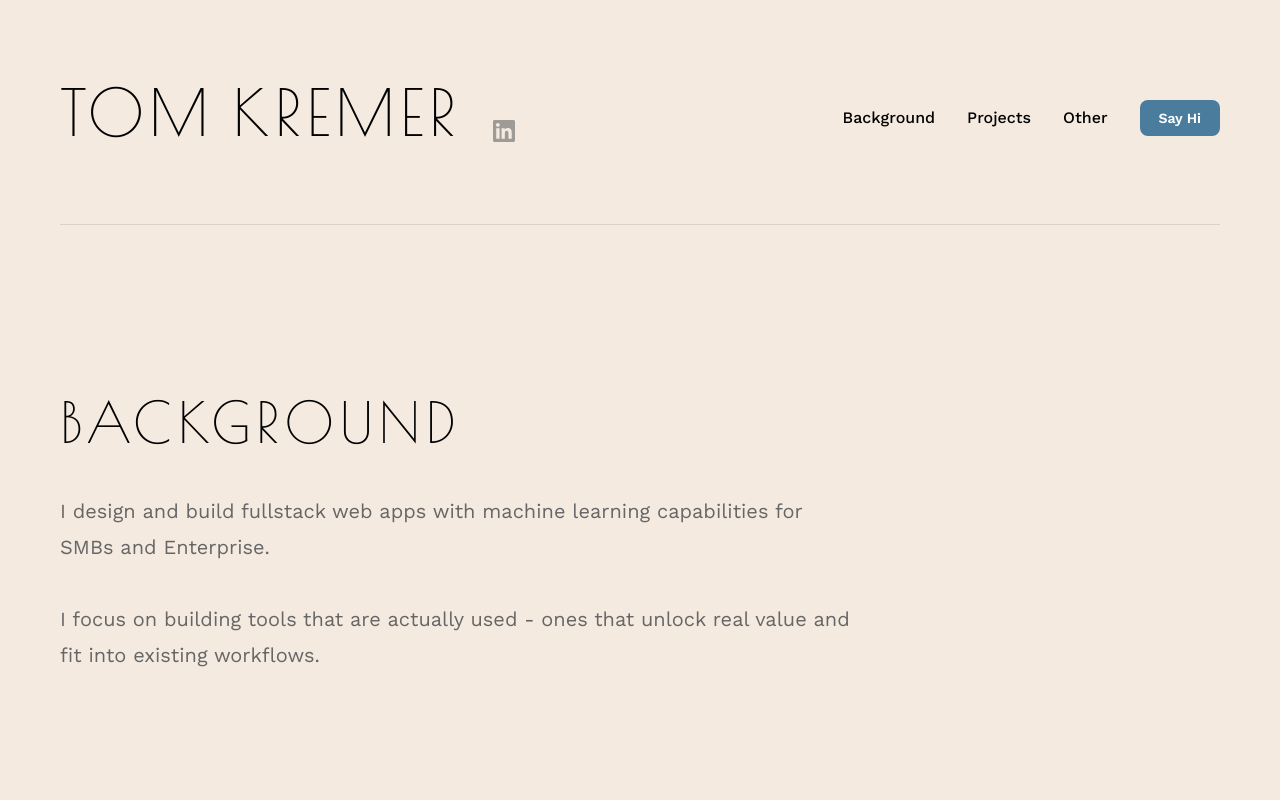
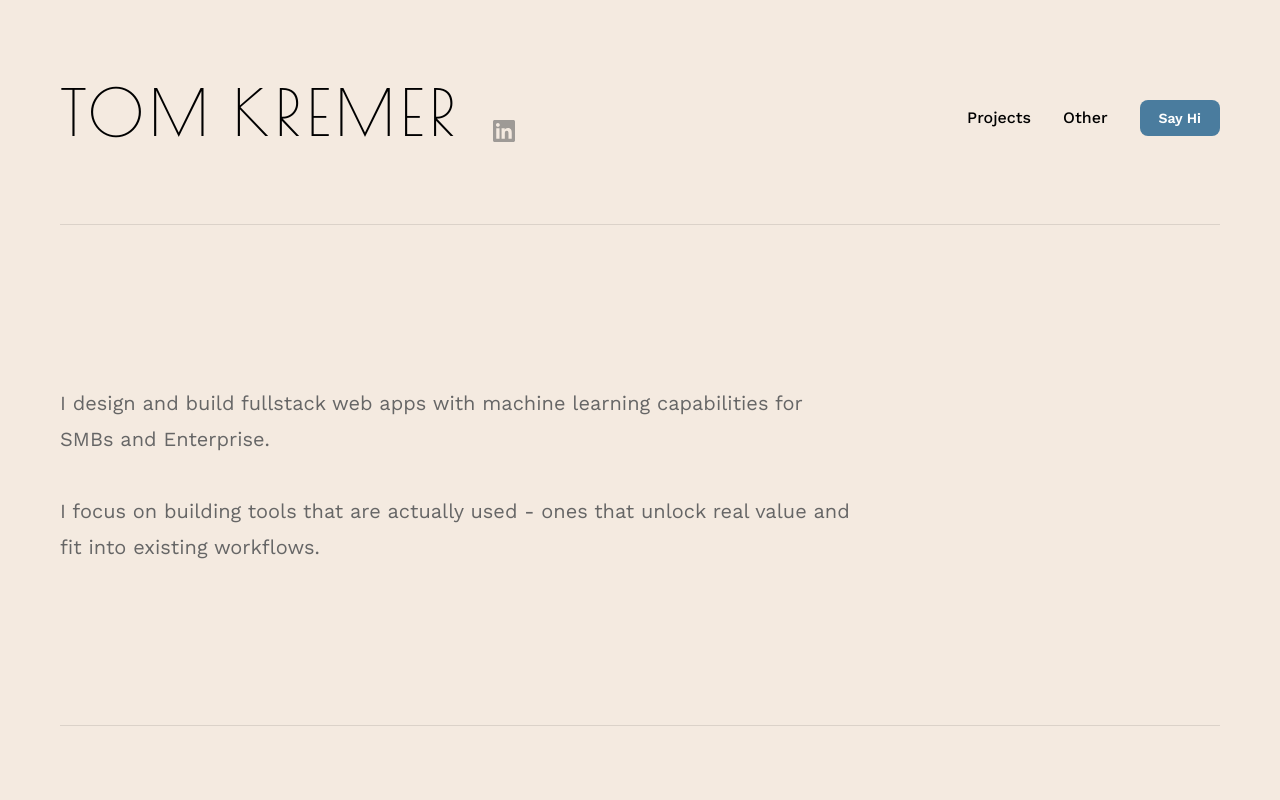
Before and after one commit to KremerTom/portfoliosite, a Next.js app: page / in a window 1280 px wide. Shown: the top 800 px of the page. Built offline with nearby package versions, Linux system fonts and the light colour scheme.

Commit message:
fix background section and click-scrolling

```diff
--- a/app/page.tsx
+++ b/app/page.tsx
@@ -144,30 +144,6 @@ export default function Home() {
                 <Group gap="xl">
                   <Anchor
                     component="button"
-                    onClick={() => scrollToSection('background')}
-                    c="warmBeige.9"
-                    style={{
-                      fontSize: '16px',
-                      fontWeight: 500,
-                      cursor: 'pointer',
-                      textDecoration: 'none',
-                      transition: 'opacity 0.2s',
-                      border: 'none',
-                      background: 'none',
-                      padding: 0
-                    }}
-                    styles={{
-                      root: {
-                        '&:hover': {
-                          opacity: 0.6
-                        }
-                      }
-                    }}
-                  >
-                    Background
-                  </Anchor>
-                  <Anchor
-                    component="button"
                     onClick={() => scrollToSection('projects')}
                     c="warmBeige.9"
                     style={{
@@ -242,27 +218,6 @@ export default function Home() {
         }}
       >
         <Stack gap="xl" p="md">
-          <Anchor
-            component="button"
-            onClick={() => {
-              scrollToSection('background');
-              closeMobileMenu();
-            }}
-            c="warmBeige.9"
-            style={{
-              fontSize: '20px',
-              fontWeight: 500,
-              cursor: 'pointer',
-              textDecoration: 'none',
-              transition: 'opacity 0.2s',
-              border: 'none',
-              background: 'none',
-              padding: '12px 0',
-              textAlign: 'left'
-            }}
-          >
-            Background
-          </Anchor>
           <Anchor
             component="button"
             onClick={() => {
@@ -448,30 +403,6 @@ export default function Home() {
               <Group gap="xl" style={{ marginBottom: '8px' }}>
                 <Anchor
                   component="button"
-                  onClick={() => scrollToSection('background')}
-                  c="warmBeige.9"
-                  style={{
-                    fontSize: '16px',
-                    fontWeight: 500,
-                    cursor: 'pointer',
-                    textDecoration: 'none',
-                    transition: 'opacity 0.2s',
-                    border: 'none',
-                    background: 'none',
-                    padding: 0
-                  }}
-                  styles={{
-                    root: {
-                      '&:hover': {
-                        opacity: 0.6
-                      }
-                    }
-                  }}
-                >
-                  Background
-                </Anchor>
-                <Anchor
-                  component="button"
                   onClick={() => scrollToSection('projects')}
                   c="warmBeige.9"
                   style={{
@@ -543,16 +474,6 @@ export default function Home() {
               paddingBottom: isTabletOrMobile ? '0' : '80px'
             }}
           >
-            <Title
-              order={2}
-              c="warmBeige.9"
-              style={{
-                fontSize: isMobile ? '28px' : isTabletOrMobile ? '36px' : '56px',
-                letterSpacing: '0.1em'
-              }}
-            >
-              BACKGROUND
-            </Title>
             <Text c="warmBeige.8" style={{ fontSize: isTabletOrMobile ? '16px' : '20px', lineHeight: 1.8, maxWidth: isTabletOrMobile ? '100%' : '800px' }}>
               I design and build fullstack web apps with machine learning capabilities for SMBs and Enterprise.
               <br /><br />
@@ -567,8 +488,8 @@ export default function Home() {
             gap="xl"
             id="projects"
             style={{
-              scrollMarginTop: '20px',
-              paddingTop: isTabletOrMobile ? '0' : '80px',
+              scrollMarginTop: '80px',
+              paddingTop: '0',
               paddingBottom: isTabletOrMobile ? '0' : '80px'
             }}
           >
@@ -612,7 +533,7 @@ export default function Home() {
             gap="xl"
             id="other"
             style={{
-              scrollMarginTop: '20px',
+              scrollMarginTop: '80px',
               textAlign: isTabletOrMobile ? 'center' : 'left',
               paddingTop: isTabletOrMobile ? '0' : '80px',
               paddingBottom: isTabletOrMobile ? '0' : '80px'
```
